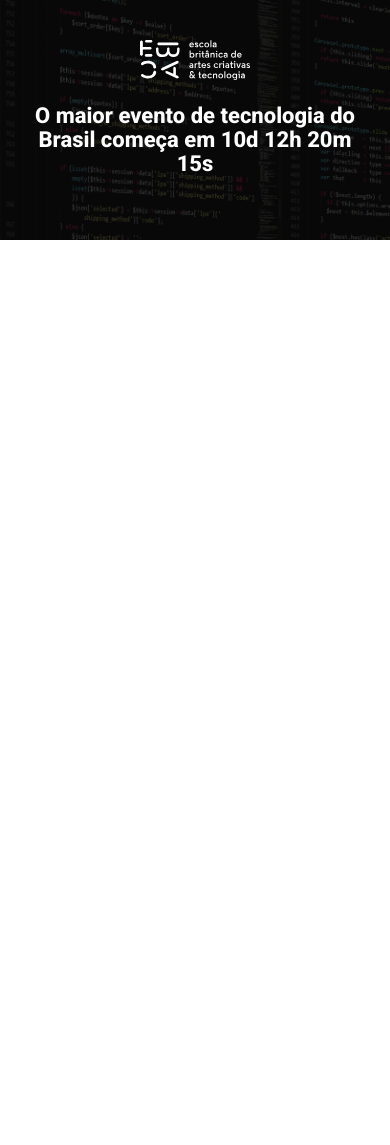
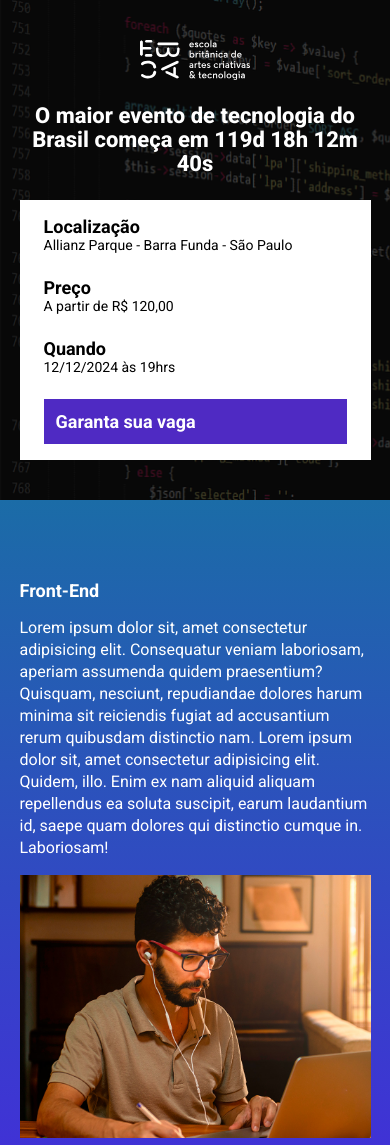
Before and after one commit to Diogoasc7/projeto_ebac_talks, a website built with Parcel: page src/index.html in a window 390 px wide. Shown: the top 1145 px of the page. Before the commit the page ends 844 px from the top, so only its background shows below. Built offline with nearby package versions, Linux system fonts and the light colour scheme.

Commit message:
Criando a contagem regressiva

```diff
--- a/package.json
+++ b/package.json
@@ -2,9 +2,9 @@
   "name": "projeto_ebac_talks",
   "version": "1.0.0",
   "description": "",
-  "main": "index.js",
   "scripts": {
     "dev": "parcel src/index.html src/styles/main.scss src/scripts/main.js",
+    "build": "parcel build src/index.html",
     "test": "echo \"Error: no test specified\" && exit 1"
   },
   "keywords": [],
@@ -13,6 +13,7 @@
   "devDependencies": {
     "@parcel/transformer-sass": "^2.13.3",
     "parcel": "^2.13.3",
-    "sharp": "^0.33.5"
+    "sharp": "^0.33.5",
+    "svgo": "^3.3.2"
   }
 }
--- a/src/index.html
+++ b/src/index.html
@@ -8,17 +8,90 @@
     <link rel="preconnect" href="https://fonts.gstatic.com" crossorigin>
     <link href="https://fonts.googleapis.com/css2?family=Roboto:ital,wght@0,100..900;1,100..900&display=swap" rel="stylesheet">
     <link rel="stylesheet" href="styles/main.scss">
+    <link rel="stylesheet" href="https://unpkg.com/aos@next/dist/aos.css" />
 </head>
 <body>
     <header class="hero">
         <div class="container">
             <img class="hero__logo" src="images/ebac_logo.svg" alt="EBAC">
             <p class="hero__text">
-                O maior evento de tecnologia do Brasil começa em 10d 12h 20m 15s
+                O maior evento de tecnologia do Brasil começa em <span id="contador"></span>
             </p>
+            <div class="infos-bar">
+                <ul class="infos-bar__infos">
+                    <li class="infos-bar__infos__item">
+                        <b>Localização</b>
+                        Allianz Parque - Barra Funda - São Paulo
+                    </li>
+                    <li class="infos-bar__infos__item">
+                        <b>Preço</b>
+                        A partir de R$ 120,00
+                    </li>
+                    <li class="infos-bar__infos__item">
+                        <b>Quando</b>
+                        12/12/2024 às 19hrs
+                    </li>
+                </ul>
+                <a href="#" class="button button--primary">
+                    Garanta sua vaga
+                </a>
+            </div>
         </div>
     </header>
 
+    <section class="event event--frontend">
+        <div class="container" data-aos="fade-right">
+            <div class="event__details">
+                <h2 class="event__details__title">Front-End</h2>
+                <p class="event__details__description">
+                    Lorem ipsum dolor sit, amet consectetur adipisicing elit. Consequatur veniam laboriosam, aperiam assumenda quidem praesentium? Quisquam, nesciunt, repudiandae dolores harum minima sit reiciendis fugiat ad accusantium rerum quibusdam distinctio nam.
+                    Lorem ipsum dolor sit, amet consectetur adipisicing elit. Quidem, illo. Enim ex nam aliquid aliquam repellendus ea soluta suscipit, earum laudantium id, saepe quam dolores qui distinctio cumque in. Laboriosam!
+                </p>
+            </div>
+            <img class="event__image" src="images/frontend.png" alt="Front-end">
+        </div>
+    </section>
+
+    <section class="event event--ui-ux event--image-left">
+        <div class="container" data-aos="fade-left">
+            <div class="event__details">
+                <h2 class="event__details__title">UI/UX</h2>
+                <p class="event__details__description">
+                    Lorem ipsum dolor sit, amet consectetur adipisicing elit. Consequatur veniam laboriosam, aperiam assumenda quidem praesentium? Quisquam, nesciunt, repudiandae dolores harum minima sit reiciendis fugiat ad accusantium rerum quibusdam distinctio nam.
+                    Lorem ipsum dolor sit, amet consectetur adipisicing elit. Quidem, illo. Enim ex nam aliquid aliquam repellendus ea soluta suscipit, earum laudantium id, saepe quam dolores qui distinctio cumque in. Laboriosam!
+                </p>
+            </div>
+            <img class="event__image" src="images/ui-ux.png" alt="Front-end">
+        </div>
+    </section>
+
+    <section class="event event--data-science">
+        <div class="container" data-aos="fade-right">
+            <div class="event__details">
+                <h2 class="event__details__title">Data Science</h2>
+                <p class="event__details__description">
+                    Lorem ipsum dolor sit, amet consectetur adipisicing elit. Consequatur veniam laboriosam, aperiam assumenda quidem praesentium? Quisquam, nesciunt, repudiandae dolores harum minima sit reiciendis fugiat ad accusantium rerum quibusdam distinctio nam.
+                    Lorem ipsum dolor sit, amet consectetur adipisicing elit. Quidem, illo. Enim ex nam aliquid aliquam repellendus ea soluta suscipit, earum laudantium id, saepe quam dolores qui distinctio cumque in. Laboriosam!
+                </p>
+            </div>
+            <img class="event__image" src="images/data.png" alt="Front-end">
+        </div>
+    </section>
+
+    <section class="event event--backend event--image-left">
+        <div class="container" data-aos="fade-left">
+            <div class="event__details">
+                <h2 class="event__details__title">Back-End</h2>
+                <p class="event__details__description">
+                    Lorem ipsum dolor sit, amet consectetur adipisicing elit. Consequatur veniam laboriosam, aperiam assumenda quidem praesentium? Quisquam, nesciunt, repudiandae dolores harum minima sit reiciendis fugiat ad accusantium rerum quibusdam distinctio nam.
+                    Lorem ipsum dolor sit, amet consectetur adipisicing elit. Quidem, illo. Enim ex nam aliquid aliquam repellendus ea soluta suscipit, earum laudantium id, saepe quam dolores qui distinctio cumque in. Laboriosam!
+                </p>
+            </div>
+            <img class="event__image" src="images/backend.png" alt="Front-end">
+        </div>
+    </section>
+
+    <script src="https://unpkg.com/aos@next/dist/aos.js"></script>
     <script src="scripts/main.js"></script>
 </body>
 </html>
--- a/src/scripts/main.js
+++ b/src/scripts/main.js
@@ -1 +1,27 @@
-console.log('Olá Mundo')
+AOS.init();
+
+const dataDoEvento = new Date("jul 12, 2025 19:00:00");
+const timeStampDoEvento = dataDoEvento.getTime();
+
+const contaAsHoras = setInterval(function() {
+    const agora = new Date();
+    const timeStampAtual = agora.getTime();
+
+    const distanciaAteOEvento = timeStampDoEvento - timeStampAtual;
+
+    const diaEmMs = 1000 * 60 * 60 * 24;
+    const horaEmMs = 1000 * 60 * 60;
+    const minutoEmMs = 1000 * 60;
+
+    const diasAteOEvento = Math.floor(distanciaAteOEvento / diaEmMs);
+    const horasAteOEvento = Math.floor((distanciaAteOEvento % diaEmMs) / horaEmMs);
+    const minutosAteOEvento = Math.floor((distanciaAteOEvento % horaEmMs) / minutoEmMs);
+    const segundosAteOEvento = Math.floor((distanciaAteOEvento % minutoEmMs) / 1000);
+
+    document.getElementById('contador').innerHTML = `${diasAteOEvento}d ${horasAteOEvento}h ${minutosAteOEvento}m ${segundosAteOEvento}s`;
+
+    if (distanciaAteOEvento < 0) {
+        clearInterval(contaAsHoras);
+        document.getElementById('contador').innerHTML = 'Evento expirado';
+    }
+}, 1000);
--- /dev/null
+++ b/src/styles/_event.scss
@@ -0,0 +1,63 @@
+@use 'variables';
+
+.event {
+    padding: 80px 0;
+
+    &--frontend{
+        background-image: linear-gradient(variables.$blue1, variables.$blue2);
+    }
+
+    &--ui-ux{
+        background-image: linear-gradient(variables.$blue2, variables.$pink);
+    }
+
+    &--data-science{
+        background-image: linear-gradient(variables.$pink, variables.$yellow);
+    }
+
+    &--backend{
+        background-image: linear-gradient(variables.$yellow, variables.$pink);
+    }
+
+    &--image-left {
+        .container {
+            flex-direction: row-reverse;
+        }
+    }
+
+    .container {
+        display: flex;
+        gap: 40px;
+    }
+
+    &__image {
+        max-width: 360px;
+    }
+
+    &__details {
+        &__title {
+            font-size: 18px;
+            font-weight: bold;
+            margin-bottom: 16px;
+        }
+
+        &__description {
+            line-height: 22px;
+        }
+    }
+
+    @media (max-width: 640px) {
+        .container {
+            display: block;
+        }
+
+        &__image {
+            width: 100%;
+        }
+
+        &__details {
+            margin-right: 0;
+            margin-bottom: 16px;
+        }
+    }
+}
--- a/src/styles/_hero.scss
+++ b/src/styles/_hero.scss
@@ -1,3 +1,5 @@
+@use 'variables';
+
 .hero {
     padding-top: 64px;
     padding-bottom: 100px;
@@ -16,7 +18,7 @@
         left: 0;
         width: 100%;
         height: 100%;
-        background-color: black;
+        background-color: variables.$secondaryTextColor;
         content: '';
         opacity: 0.7;
     }
--- /dev/null
+++ b/src/styles/_variables.scss
@@ -0,0 +1,8 @@
+$textColor: white;
+$secondaryTextColor: black;
+
+$blue1: #1B6CA7;
+$blue2: #442BDB;
+$pink: #89223B;
+$yellow: #9C791D;
+$purple: #4F2AC3;
--- /dev/null
+++ b/src/styles/components/_buttons.scss
@@ -0,0 +1,25 @@
+@use '../variables';
+
+.button {
+    padding: 12px;
+    font-size: 18px;
+    font-weight: bold;
+    text-decoration: none;
+    text-align: center;
+    white-space: nowrap;
+
+    &--primary {
+        color: white;
+        background-color: variables.$purple;
+    }
+
+    @media (max-width: 640px) {
+        display: block;
+        width: 100%;
+    }
+
+    @media (max-width: 1024px) {
+        display: flex;
+        align-items: center;
+    }
+}
--- /dev/null
+++ b/src/styles/components/_infos_bar.scss
@@ -0,0 +1,42 @@
+@use '../variables';
+
+.infos-bar {
+    padding: 16px 24px;
+    background-color: variables.$textColor;
+    display: flex;
+    justify-content: space-between;
+
+    &__infos {
+        display: flex;
+        gap: 40px;
+
+        &__item {
+            font-size: 14px;
+            color: variables.$secondaryTextColor;
+
+            b {
+                color: variables.$secondaryTextColor;
+                font-size: 18px;
+                display: block;
+            }
+        }
+    }
+
+    @media (max-width: 640px) {
+        display: block;
+
+        &__infos {
+            display: block;
+
+            &__item {
+                margin-bottom: 24px;
+            }
+        }
+    }
+
+    @media (max-width: 1024px) {
+        &__infos {
+            gap: 16px;
+        }
+    }
+}
--- a/src/styles/main.scss
+++ b/src/styles/main.scss
@@ -1,11 +1,16 @@
 @use 'hero';
+@use 'components/infos_bar';
+@use 'components/buttons';
+@use 'event';
+@use 'variables';
 
 * {
     margin: 0;
     padding: 0;
     box-sizing: border-box;
     font-family: Roboto, sans-serif;
-    color: white;
+    color: variables.$textColor;
+    list-style: none;
 }
 
 .container {
```
Also changed, not shown: 1 other file.
